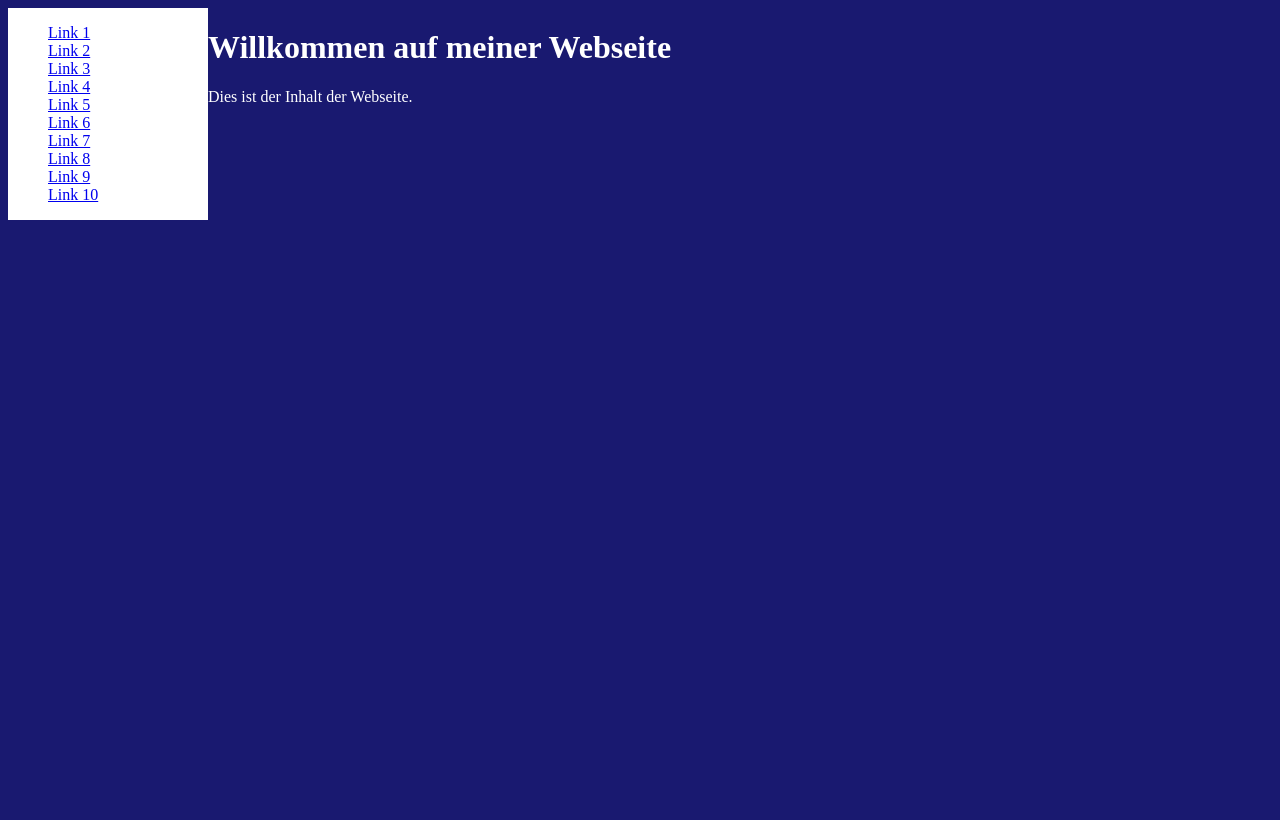
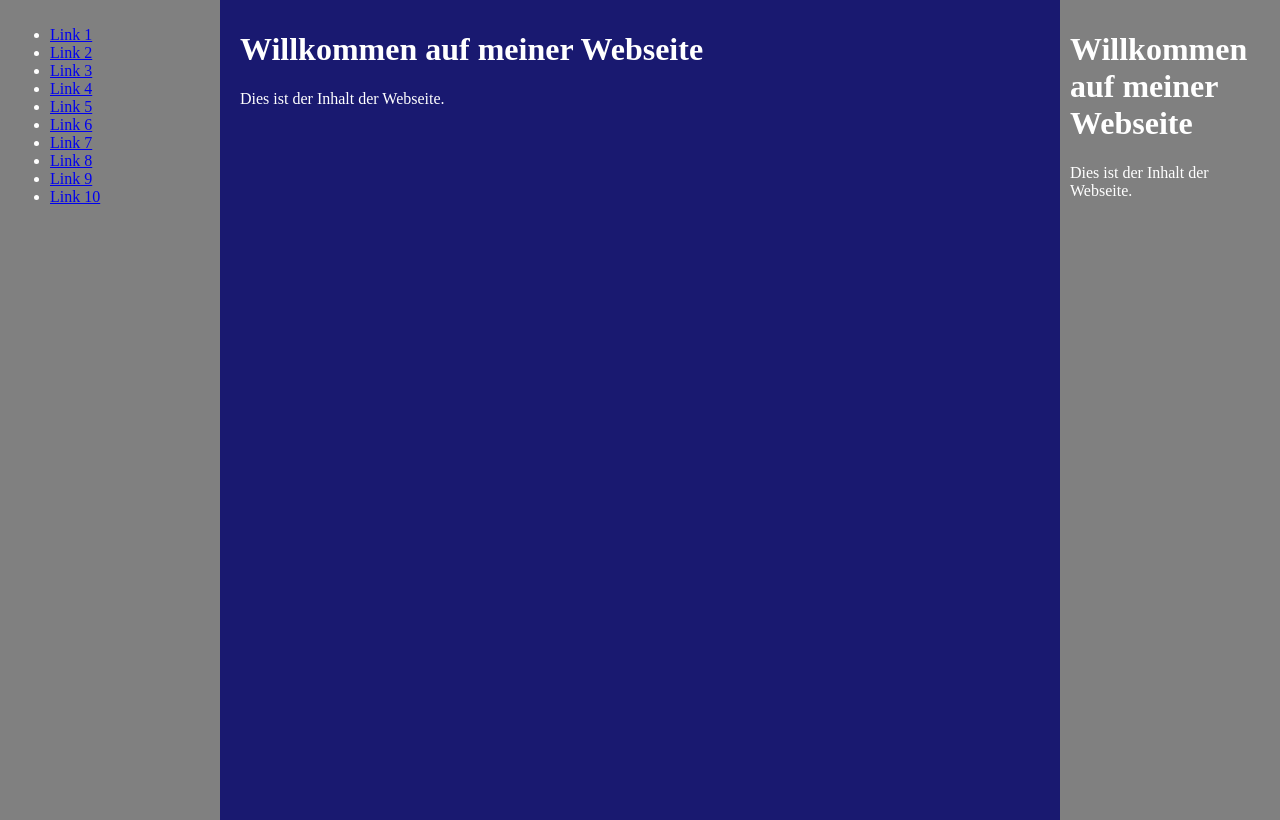
Before and after one commit to SeferY/SeferYildirim, a Flask app: page / in a window 1280 px wide. Before the commit the page ends 220 px from the top, so only its background shows below. Run offline with Flask 3, Linux system fonts and the light colour scheme.

Commit message:
first commit

```diff
--- a/templates/index.html
+++ b/templates/index.html
@@ -2,10 +2,33 @@
 <html>
 <head>
     <title>Mitternachtblauer Hintergrund</title>
+    <style>
+        body {
+            background-color: midnightblue;
+            color: white;
+            display: flex;
+            justify-content: space-between;
+            margin: 0;
+            padding: 0;
+        }
+
+        .container {
+            background-color: grey;
+            padding: 10px;
+            width: 200px;
+	    height: 100vh;
+        }
+
+        .content {
+            background-color: midnightblue;
+            color: white;
+            width: 800px;
+            padding: 10px;
+        }
+    </style>
 </head>
-<body style="background-color: midnightblue; color: white;">
-    <div style="display: flex;">
-        <div style="background-color: white; width: 200px;">
+<body>
+    <div class="container">
         <ul>
             <li><a href="#">Link 1</a></li>
             <li><a href="#">Link 2</a></li>
@@ -19,10 +42,15 @@
             <li><a href="#">Link 10</a></li>
         </ul>
     </div>
-        <div>
+
+    <div class="content">
         <h1>Willkommen auf meiner Webseite</h1>
         <p>Dies ist der Inhalt der Webseite.</p>
     </div>
+
+    <div class="container">
+        <h1>Willkommen auf meiner Webseite</h1>
+        <p>Dies ist der Inhalt der Webseite.</p>
     </div>
 </body>
 </html>
```
Lines whose indentation alone changed are shown as unchanged.
